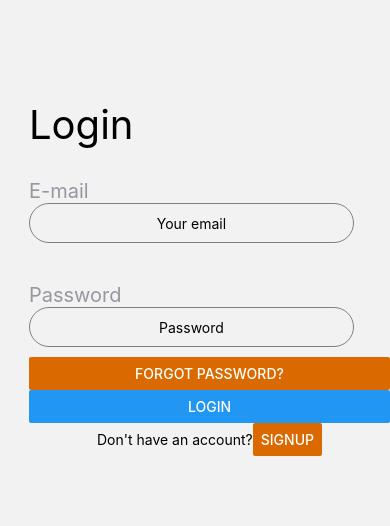
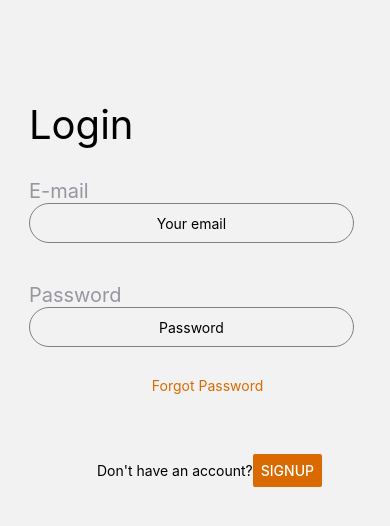
Before and after one commit to luciansurdu66/EatSmart, a React Native app: screen /LoginScreen in a window 390 px wide. Shown: the top 526 px of the page. Built offline with nearby package versions, Linux system fonts and the light colour scheme.

Commit message:
Modified buttons to text in loginScreen

```diff
--- a/frontend/src/components/loginScreen.js
+++ b/frontend/src/components/loginScreen.js
@@ -36,10 +36,9 @@ const LoginScreen = () => {
           style={styles.textInput}
         />
 
-        <Button title="Forgot password?" color='#DA6A00'/>
-    	<Button title="Login"
-           onPress={handleLogin}
-         />
+        <Text style={styles.button} onPress={handleLogin}>Forgot Password </Text>
+    	  <Text title="Login"
+           onPress={handleLogin} style={styles.button}/>
         <View style={styles.container}>
             <Text>Don't have an account?</Text>
             <Button title="SignUp" color='#DA6A00' />
--- a/frontend/src/styles/login.style.js
+++ b/frontend/src/styles/login.style.js
@@ -39,7 +39,14 @@ const styles = StyleSheet.create({
 
        }
       },
-
+    button: {
+        alignItems: 'center',
+        padding: 10,
+        margin: 10,
+        borderRadius: 10,
+        alignSelf: 'center',
+        color: '#DA6A00',
+},
 
 });
 
```
